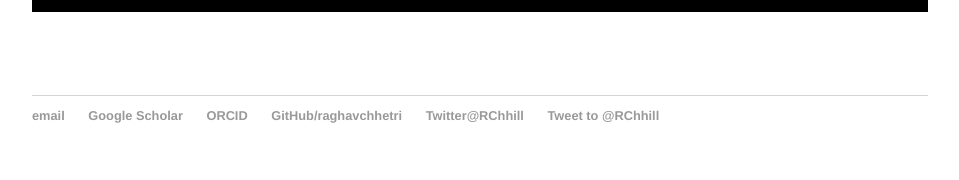
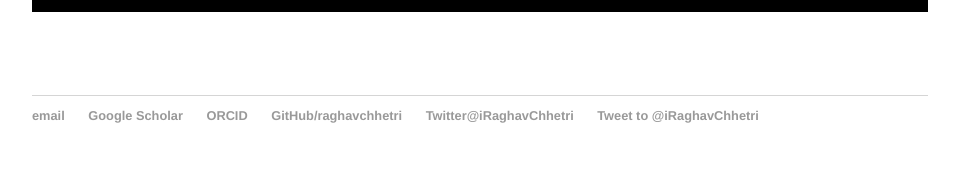
Before and after one commit to raghavchhetri/raghavchhetri.github.io, a Jekyll site: the page built from index.html, in a window 1280 px wide. Shown: the part 941-1121 px from the top of the page, without its empty margins (160-1119 px from the left). Built offline with Jekyll 4.4.1, drawn with Linux system fonts in a browser that asks for light colours; comment, search, counter and statistics services are not loaded.

Commit message:
Update default.html

```diff
--- a/_layouts/default.html
+++ b/_layouts/default.html
@@ -28,9 +28,9 @@
 			<li><a href="https://scholar.google.com/citations?user=HSDpEAkAAAAJ&hl=en">Google Scholar</a></li>
 			<li><a href="https://orcid.org/0000-0001-6039-4505">ORCID</a></li>
         		<li><a href="https://github.com/raghavchhetri">GitHub/raghavchhetri</a></li>
-			<li><a href="https://twitter.com/RChhill">Twitter@RChhill</a></li>
-			<li><a href="https://twitter.com/intent/tweet?screen_name=RChhill" class="twitter-mention-button" data-show-count="false">Tweet to @RChhill</a><script async src="https://platform.twitter.com/widgets.js" charset="utf-8"></script></li>
-			<!-- <li><a href="https://twitter.com/RChhill" class="twitter-follow-button" data-show-count="false">Follow @RChhill</a><script async src="https://platform.twitter.com/widgets.js" charset="utf-8"></script></li>  -->
+			<li><a href="https://twitter.com/RChhill">Twitter@iRaghavChhetri</a></li>
+			<li><a href="https://twitter.com/intent/tweet?screen_name=iRaghavChhetri" class="twitter-mention-button" data-show-count="false">Tweet to @iRaghavChhetri</a><script async src="https://platform.twitter.com/widgets.js" charset="utf-8"></script></li>
+			<!-- <li><a href="https://twitter.com/iRaghavChhetri" class="twitter-follow-button" data-show-count="false">Follow @iRaghavChhetri</a><script async src="https://platform.twitter.com/widgets.js" charset="utf-8"></script></li>  -->
 			</ul>
 		</footer>
 	</body>
```
